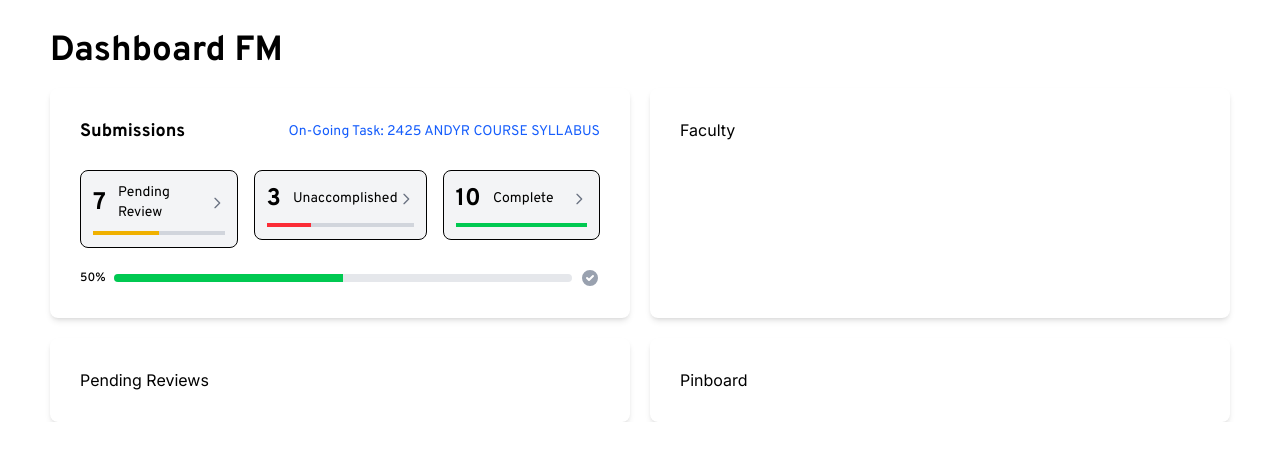
After one commit to ychine/CMS, a PHP site: page /coursewarems/main/dashboard/fm-dash.php in a window 1280 px wide. The commit adds this page. Shown: the top 461 px of the page. Run offline with PHP 8.4, Linux system fonts and the light colour scheme; style sheets or scripts are compiled from the project's sources.

Commit message:
join faculty code

```diff
--- /dev/null
+++ b/main/dashboard/fm-dash.php
@@ -0,0 +1,173 @@
+<?php
+session_start();
+
+// Display toast if a success message exists
+if (isset($_SESSION['joined_faculty_success'])): ?>
+    <script>
+        window.onload = function() {
+            showToast("<?php echo addslashes($_SESSION['joined_faculty_success']); ?>", "success");
+        };
+    </script>
+    <?php unset($_SESSION['joined_faculty_success']); ?>
+<?php endif; ?>
+
+
+<!DOCTYPE html>
+<html lang="en">
+<head>
+    <link href="../../src/tailwind/output.css" rel="stylesheet" />
+    <link href="https://fonts.googleapis.com/css2?family=Inter:wght@400;600;700&family=Onest:wght@400;500;600;700&family=Overpass:wght@400;500;600;700&family=Poppins:wght@400;600;700&display=swap" rel="stylesheet">
+    <style>
+        body { font-family: 'Inter', sans-serif; }
+        .font-overpass { font-family: 'Overpass', sans-serif; }
+        .font-onest { font-family: 'Onest', sans-serif; }
+
+        .toast {
+            position: fixed;
+            bottom: 30px;
+            left: 50%;
+            transform: translateX(-50%);
+            padding: 15px 25px;
+            color: #fff;
+            border-radius: 10px;
+            font-family: 'Onest', sans-serif;
+            font-size: 14px;
+            box-shadow: 0 4px 8px rgba(0,0,0,0.2);
+            z-index: 1000;
+            animation: fadein 0.5s, fadeout 0.5s 3s;
+        }
+
+        .toast.success {
+            background-color: #28a745;
+        }
+
+        .toast.error {
+            background-color: #dc3545;
+        }
+
+        .toast.success {
+            background-color: #4CAF50; /* Green */
+            color: white;
+        }
+
+        @keyframes fadein {
+            from { opacity: 0; bottom: 20px; }
+            to { opacity: 1; bottom: 30px; }
+        }
+
+        @keyframes fadeout {
+            from { opacity: 1; bottom: 30px; }
+            to { opacity: 0; bottom: 20px; }
+        }
+    </style>
+</head>
+<body>
+
+    <div class="flex-1 flex flex-col px-[50px] pt-[15px] overflow-y-auto">
+        <h1 class="py-[10px] text-[35px] font-overpass font-bold">Dashboard FM</h1>
+        <div class="grid grid-cols-2 gap-5">
+        <div class="bg-white p-[30px] font-overpass rounded-lg shadow-md">
+  <div class="flex items-center justify-between mb-6">
+    <h2 class="text-lg font-bold">Submissions</h2>
+    <div class="text-sm text-blue-600">On-Going Task: 2425 ANDYR COURSE SYLLABUS</div>
+  </div>
+
+
+  <div class="flex space-x-4 mb-5">
+
+    <a href="submissionspage.php?type=pending" class="flex-1">
+      <div class="bg-gray-100 border rounded-lg p-3 hover:bg-gray-200 transition-all duration-200 cursor-pointer">
+        <div class="flex items-center">
+          <div class="text-2xl font-bold mr-3">7</div>
+          <div class="text-sm">Pending Review</div>
+          <div class="ml-auto">
+            <svg class="w-4 h-4 text-gray-500" fill="none" stroke="currentColor" viewBox="0 0 24 24" xmlns="http://www.w3.org/2000/svg">
+              <path stroke-linecap="round" stroke-linejoin="round" stroke-width="2" d="M9 5l7 7-7 7"></path>
+            </svg>
+          </div>
+        </div>
+        <div class="w-full bg-gray-300 h-1 mt-2">
+          <div class="bg-yellow-500 h-1" style="width: 50%"></div>
+        </div>
+      </div>
+    </a>
+
+
+    <a href="submissionspage.php?type=unaccomplished" class="flex-1">
+      <div class="bg-gray-100 border rounded-lg p-3 hover:bg-gray-200 transition-all duration-200 cursor-pointer">
+        <div class="flex items-center">
+          <div class="text-2xl font-bold mr-3">3</div>
+          <div class="text-sm">Unaccomplished</div>
+          <div class="ml-auto">
+            <svg class="w-4 h-4 text-gray-500" fill="none" stroke="currentColor" viewBox="0 0 24 24" xmlns="http://www.w3.org/2000/svg">
+              <path stroke-linecap="round" stroke-linejoin="round" stroke-width="2" d="M9 5l7 7-7 7"></path>
+            </svg>
+          </div>
+        </div>
+        <div class="w-full bg-gray-300 h-1 mt-2">
+          <div class="bg-red-500 h-1" style="width: 30%"></div>
+        </div>
+      </div>
+    </a>
+
+
+    <a href="submissionspage.php?type=complete" class="flex-1">
+      <div class="bg-gray-100 border rounded-lg p-3 hover:bg-gray-200 transition-all duration-200 cursor-pointer">
+        <div class="flex items-center">
+          <div class="text-2xl font-bold mr-3">10</div>
+          <div class="text-sm">Complete</div>
+          <div class="ml-auto">
+            <svg class="w-4 h-4 text-gray-500" fill="none" stroke="currentColor" viewBox="0 0 24 24" xmlns="http://www.w3.org/2000/svg">
+              <path stroke-linecap="round" stroke-linejoin="round" stroke-width="2" d="M9 5l7 7-7 7"></path>
+            </svg>
+          </div>
+        </div>
+        <div class="w-full bg-gray-300 h-1 mt-2">
+          <div class="bg-green-500 h-1" style="width: 100%"></div>
+        </div>
+      </div>
+    </a>
+  </div>
+
+
+  <div class="flex items-center">
+    <div class="text-xs mr-2 font-medium">50%</div>
+    <div class="w-full bg-gray-200 h-2 rounded-full overflow-hidden">
+      <div class="bg-green-500 h-2" style="width: 50%"></div>
+    </div>
+    <div class="ml-2">
+      <svg class="w-5 h-5 text-gray-400" fill="currentColor" viewBox="0 0 20 20" xmlns="http://www.w3.org/2000/svg">
+        <path fill-rule="evenodd" d="M10 18a8 8 0 100-16 8 8 0 000 16zm3.707-9.293a1 1 0 00-1.414-1.414L9 10.586 7.707 9.293a1 1 0 00-1.414 1.414l2 2a1 1 0 001.414 0l4-4z" clip-rule="evenodd"></path>
+      </svg>
+    </div>
+  </div>
+</div>
+          <div class="bg-white p-[30px] rounded-lg shadow-md">
+            <div>Faculty</div>
+            <div class="faculty-grid mt-2"></div>
+          </div>
+          <div class="bg-white p-[30px] rounded-lg shadow-md">Pending Reviews</div>
+          <div class="bg-white p-[30px] rounded-lg shadow-md">Pinboard</div>
+        </div>
+      </div>
+
+
+      <script>
+    function showToast(message, type) {
+        var toast = document.createElement("div");
+        toast.classList.add("toast", type); // Add the type for styling
+        toast.innerText = message;
+        document.body.appendChild(toast);
+
+        // Automatically hide the toast after 3 seconds
+        setTimeout(function() {
+            toast.classList.add("fade-out");
+            setTimeout(function() {
+                toast.remove();
+            }, 500);
+        }, 3000);
+    }
+</script>
+
+</body>
+</html>
```
Also changed, not shown: main/homepage.php (+58 -7 lines), main/join_faculty.php (added, +63 -0 lines).
